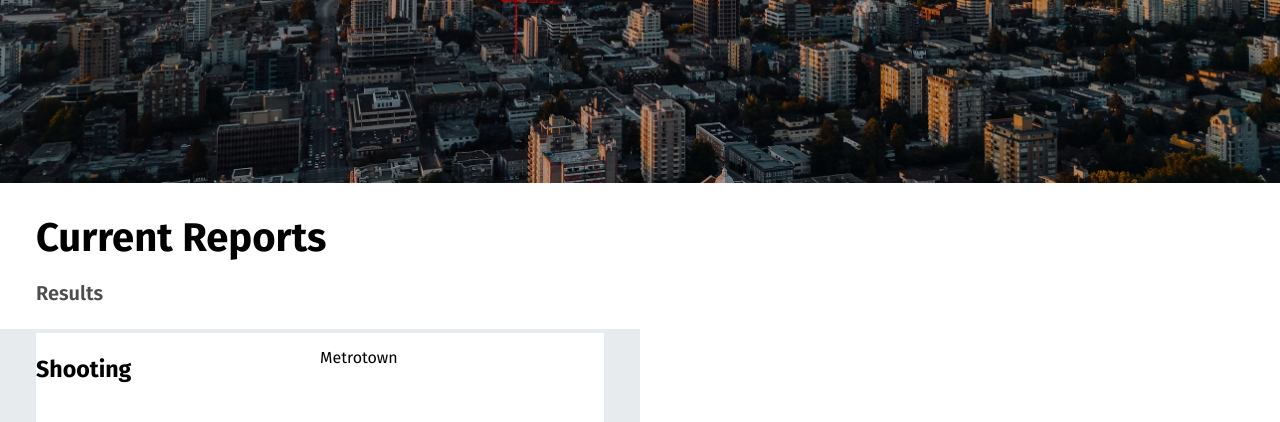
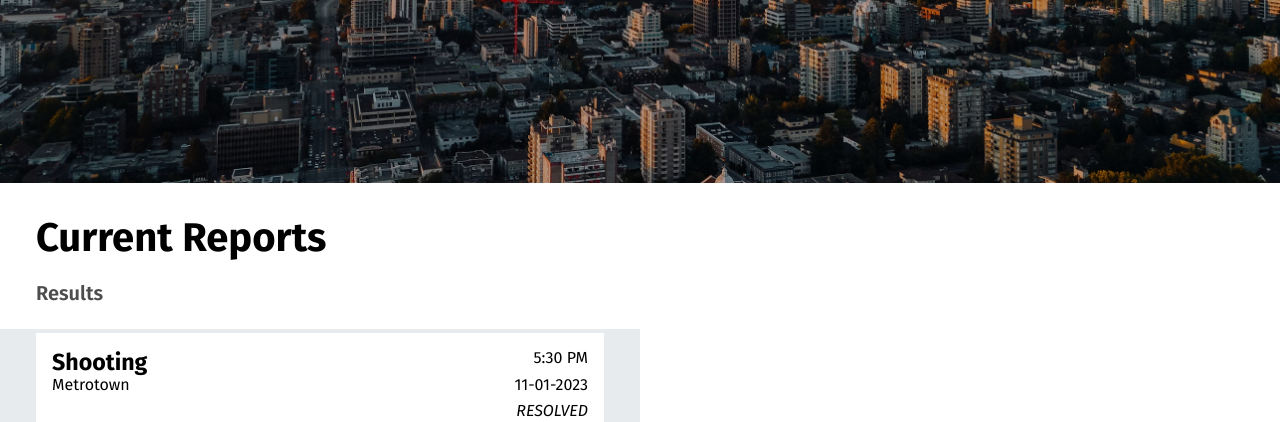
Before and after one commit to biancadimaano/ecomm-website, a plain HTML site: page public_html/index.html in a window 1280 px wide. Shown: the part 530-952 px from the top of the page. Drawn offline with Linux system fonts and the light colour scheme.

Commit message:
Adjusted margins and padding for report info, changed order of information as well to match our design

```diff
--- a/public_html/css/reports.css
+++ b/public_html/css/reports.css
@@ -21,8 +21,36 @@ main{
 
     /* Background */
     background: white;
+
+    padding:1rem;
 }
 
 .reports div h3{
     font-size:1.45rem;
+    order:0;
 }
+
+.reports .location{
+    order:2;
+}
+
+.reports .time{
+    order:1;
+}
+
+.reports .date{
+    order:3;
+}
+
+.reports em{
+    grid-column: span 2;
+    order:4;
+}
+
+.time, .date, .reports em{
+    text-align:right;
+}
+
+.reports div h3, .time, .date, .location, .reports em{
+    margin:0;
+}
```
